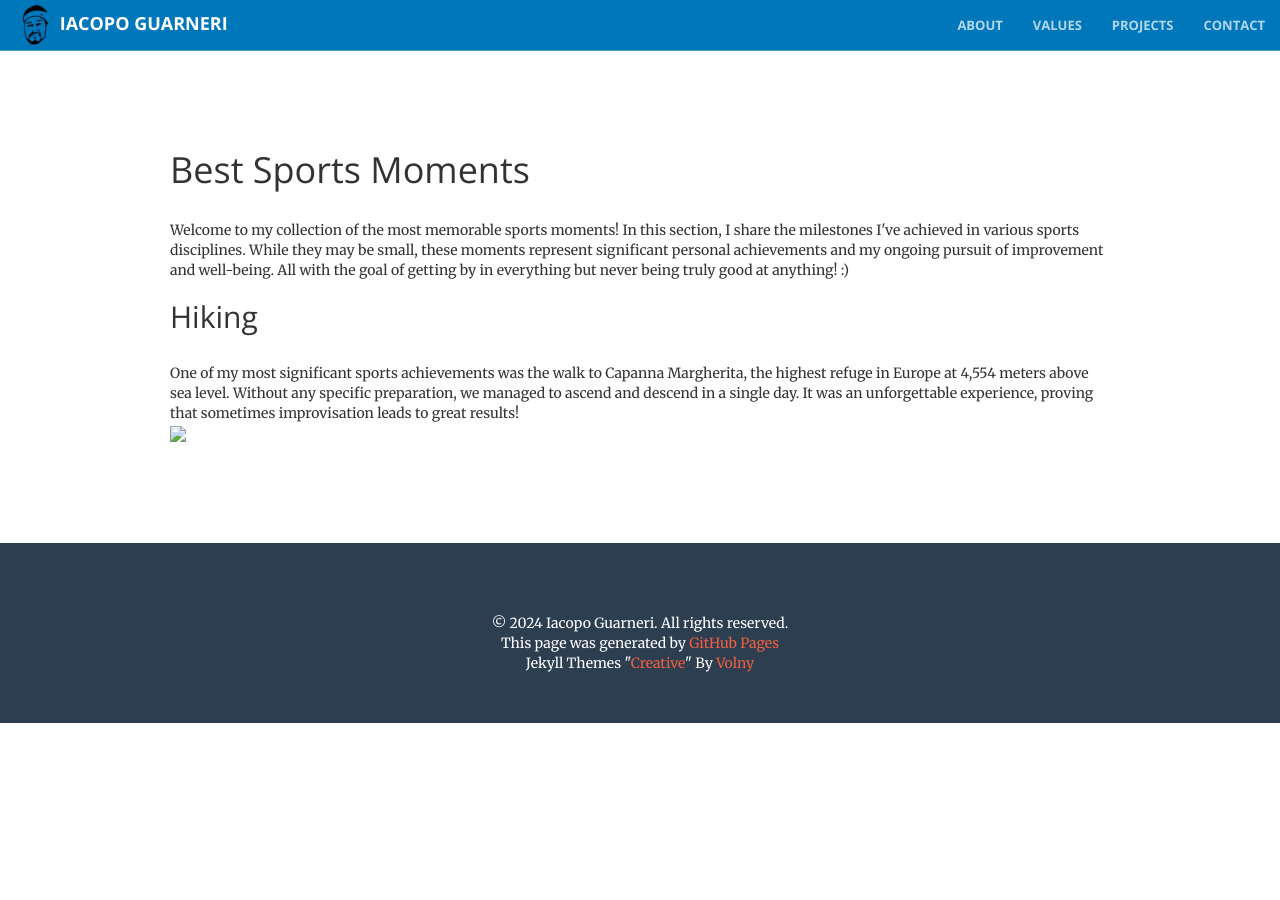
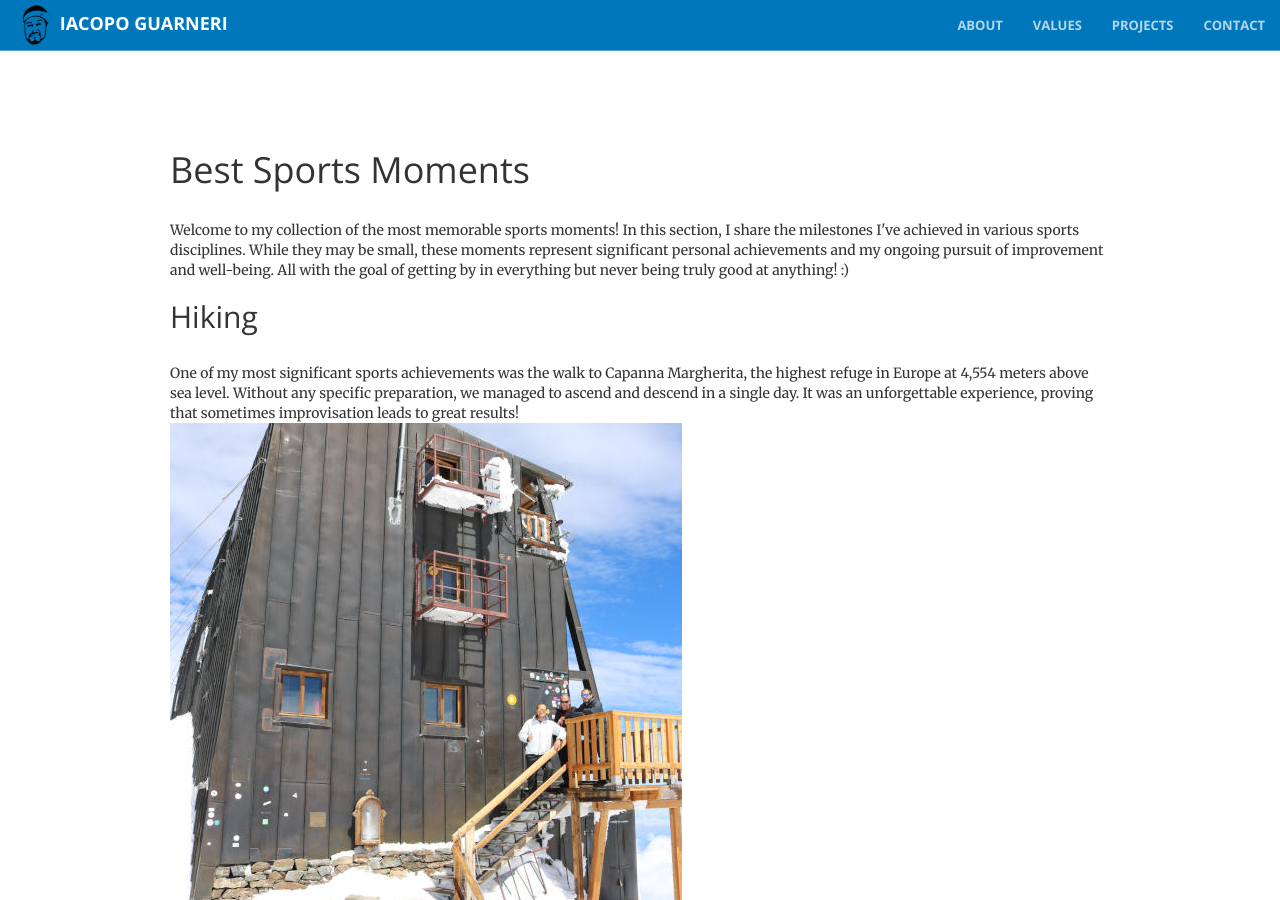
Before and after one commit to iacoposk8/iacoposk8.github.io, a Jekyll site: the page built from sports.html, in a window 1280 px wide and 900 px high. Built offline with Jekyll 4.4.1, drawn with Linux system fonts in a browser that asks for light colours.

Commit message:
Update sports.html

```diff
--- a/sports.html
+++ b/sports.html
@@ -11,4 +11,4 @@ Welcome to my collection of the most memorable sports moments! In this section,
 <br />
 One of my most significant sports achievements was the walk to Capanna Margherita, the highest refuge in Europe at 4,554 meters above sea level. Without any specific preparation, we managed to ascend and descend in a single day. It was an unforgettable experience, proving that sometimes improvisation leads to great results!
 <br />
-<a href="img/sports/Margherita.JPG" target="_blank"><img src="images/sports/Margherita_thumb.JPG"></a>
+<a href="img/sports/Margherita.JPG" target="_blank"><img src="img/sports/Margherita_thumb.JPG"></a>
```
